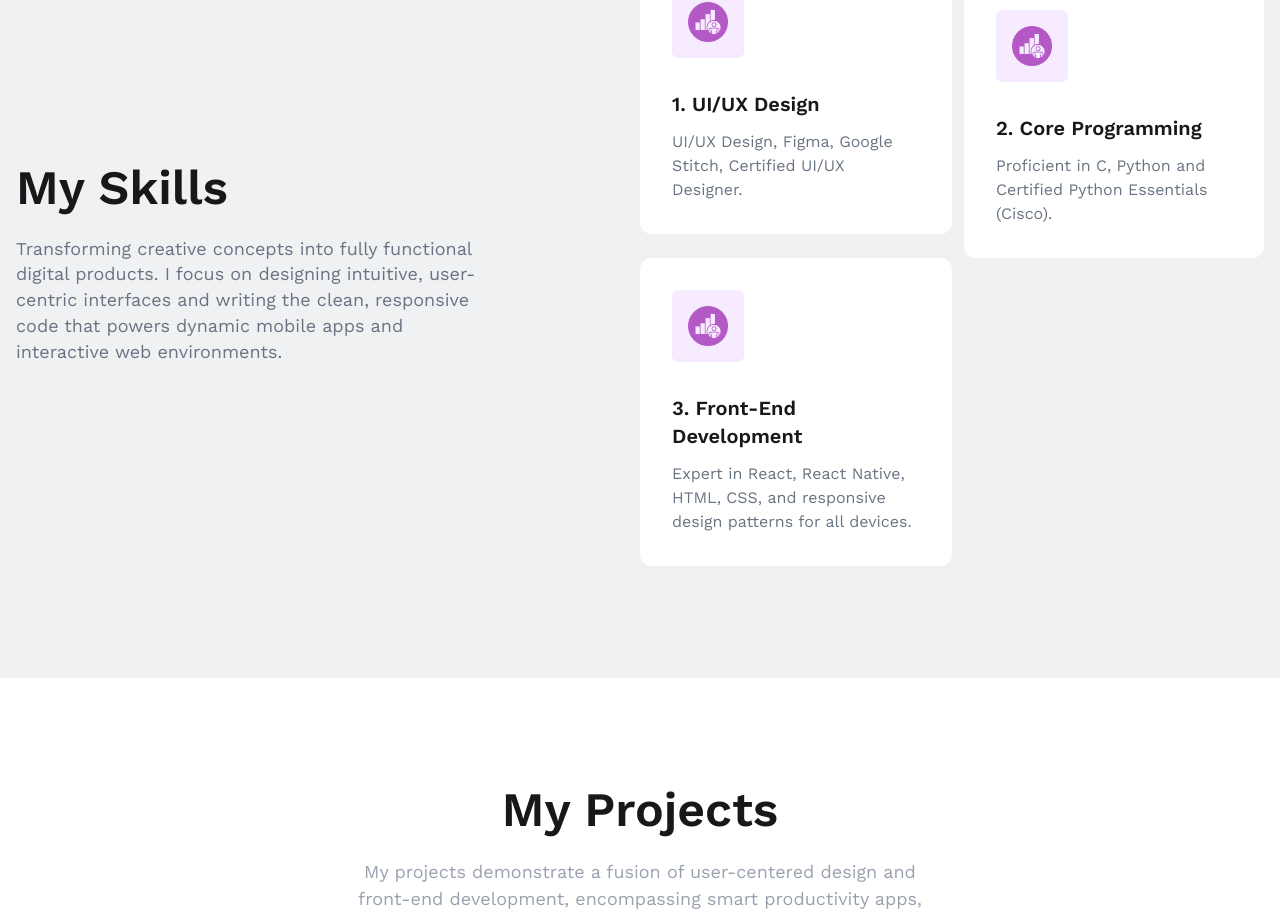
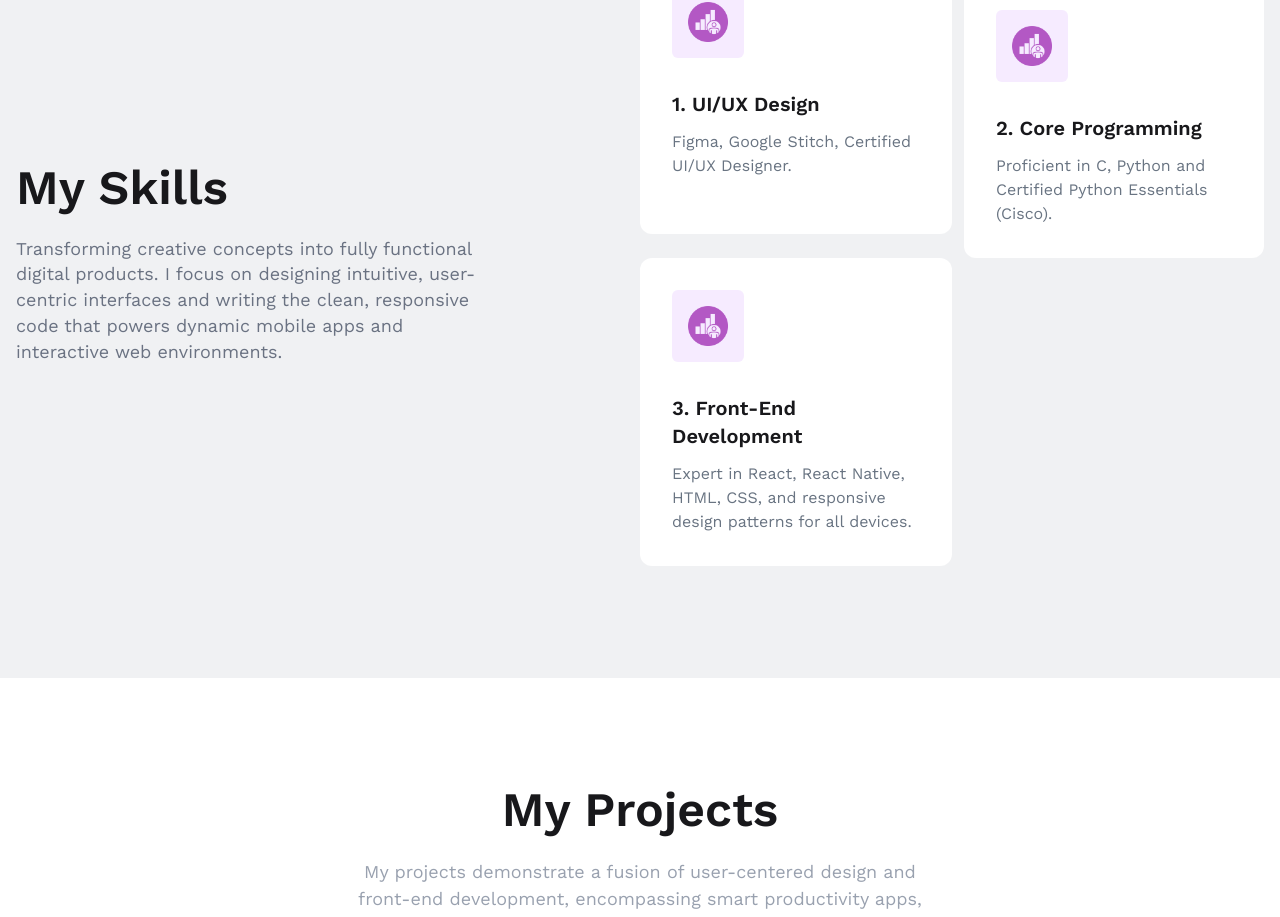
Before and after one commit to shravani110/picto-1.0.0, a React (Vite) app in the folder picto-1.0.0/: page / in a window 1280 px wide. Shown: the part 1198-2115 px from the top of the page. Built offline with nearby package versions, Linux system fonts and the light colour scheme.

Commit message:
Shorten UI/UX skills description

```diff
--- a/picto-1.0.0/src/data/portfolioData.js
+++ b/picto-1.0.0/src/data/portfolioData.js
@@ -118,7 +118,7 @@ export const skills = [
     id: 1,
     title: "UI/UX Design",
     description:
-      "UI/UX Design, Figma, Google Stitch, Certified UI/UX Designer.",
+      "Figma, Google Stitch, Certified UI/UX Designer.",
   },
   {
     id: 2,
```
